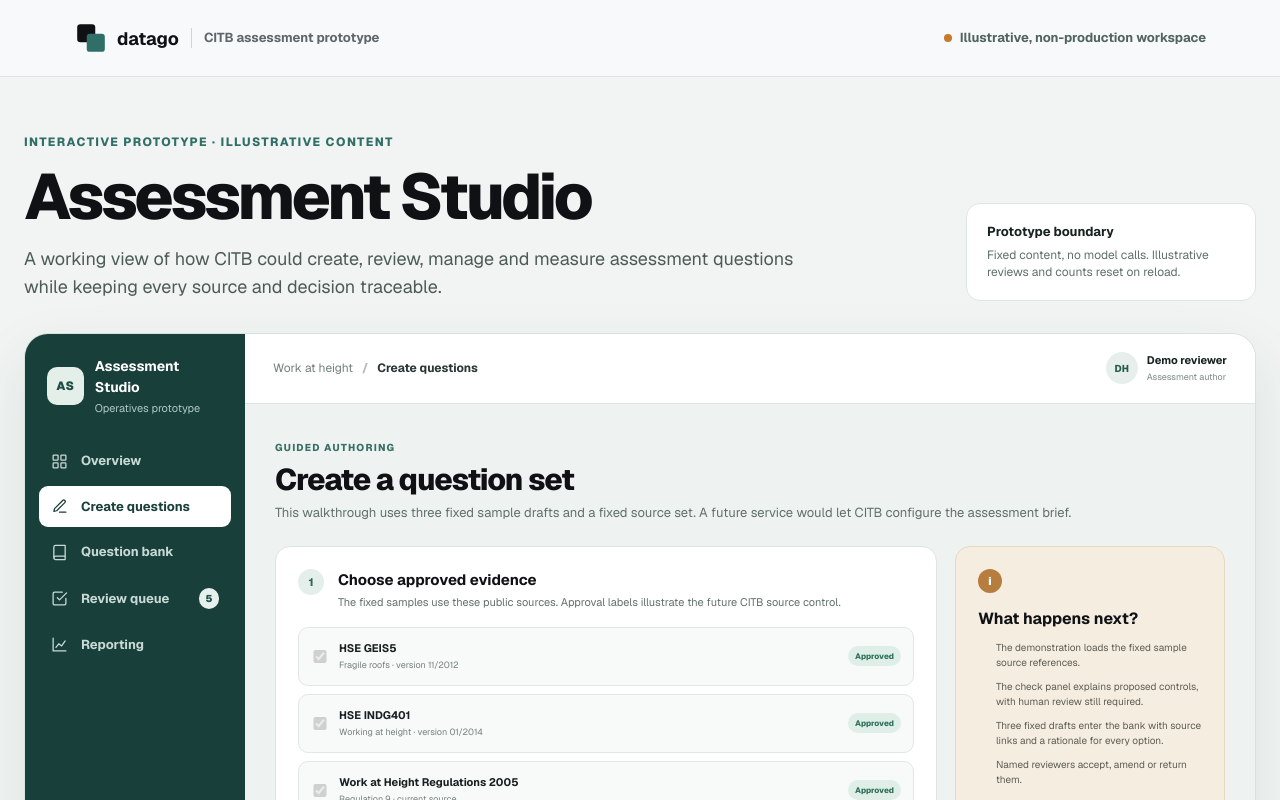
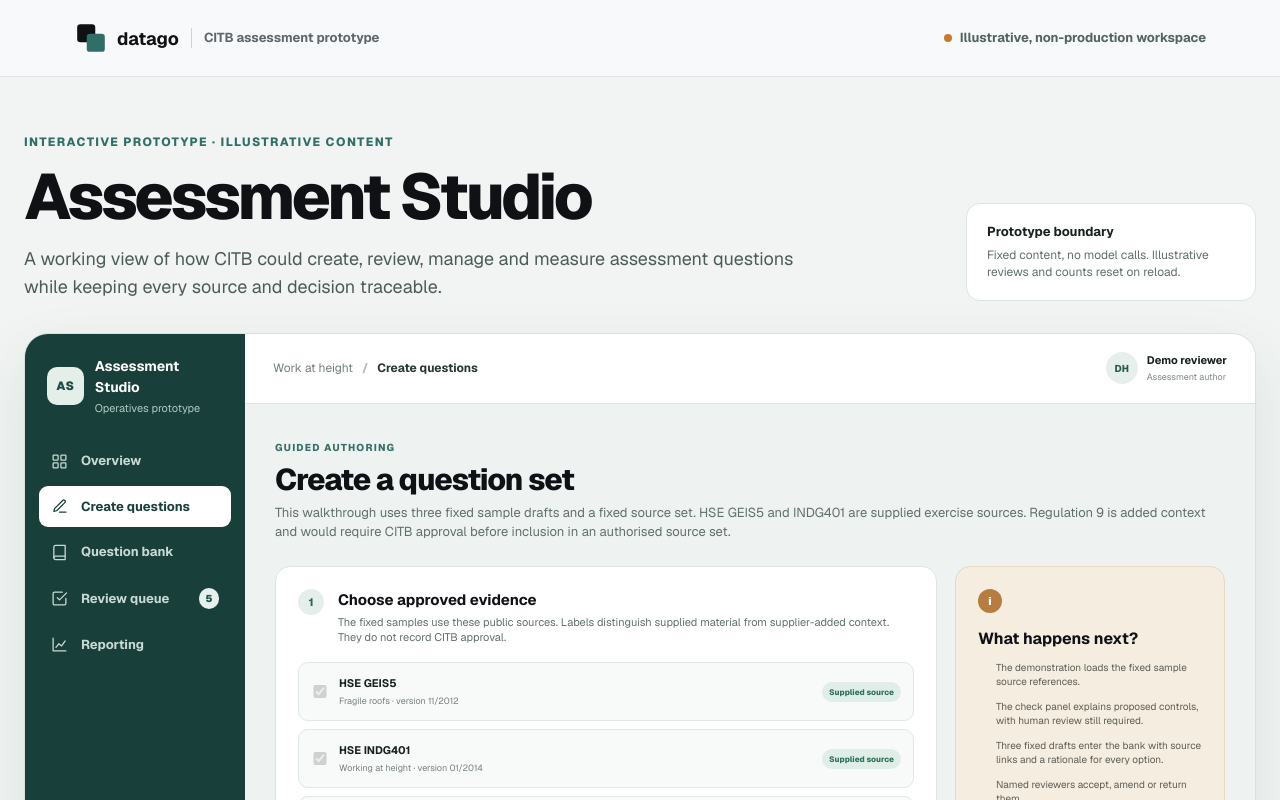
Before and after one commit to daledatago/datago.uk, a Next.js app: page /demos/citb-assessment in a window 1280 px wide. Both pictures are taken after a click on the button "Create questions". Shown: the top 800 px of the page. Built offline with nearby package versions, Linux system fonts and the light colour scheme.

Commit message:
Clarify CITB assessment source provenance and prototype boundaries

```diff
--- a/src/app/demos/assessment-authoring/assessment-demo.tsx
+++ b/src/app/demos/assessment-authoring/assessment-demo.tsx
@@ -164,6 +164,7 @@ export function AssessmentDemo() {
       <section className={styles.assessmentFootnote}>
         <strong>What this prototype is intended to test</strong>
         <p>Whether source-linked drafting, repeatable checks, human approval and clear reporting reduce the effort needed to produce a defensible assessment item. The figures and reviewer names shown here are mock data.</p>
+        <details><summary>Working features and delivery boundaries</summary><p>Working in this browser: sample loading, filters, authored question examples, review reasons and session history. Reloading resets the bank. Live AI, source ingestion, identity, durable audit, Pearson integration and production permissions are not implemented. The eight-week proposal assumes controlled test-file import/export; a later integrated PoC needs agreed scope and access.</p><p>Generation record for this demo: fixed authored fixtures, no model invocation or automated content validation. Historical run identifiers and prompts for the submitted exercise are not reconstructed here. A future run would record the approved source version, tool/configuration, output, checks, human changes and acceptance.</p></details>
       </section>
     </main>
   );
@@ -200,11 +201,11 @@ function Overview({ counts, items, onNavigate, onSelect }: { counts: { all: numb
 
 function CreateQuestions({ onGenerate }: { onGenerate: () => void }) {
   return <>
-    <div className={styles.viewHeading}><div><span className={styles.viewEyebrow}>Guided authoring</span><h2>Create a question set</h2><p>This walkthrough uses three fixed sample drafts and a fixed source set. A future service would let CITB configure the assessment brief.</p></div></div>
+    <div className={styles.viewHeading}><div><span className={styles.viewEyebrow}>Guided authoring</span><h2>Create a question set</h2><p>This walkthrough uses three fixed sample drafts and a fixed source set. HSE GEIS5 and INDG401 are supplied exercise sources. Regulation 9 is added context and would require CITB approval before inclusion in an authorised source set.</p></div></div>
     <div className={styles.authoringLayout}>
       <section className={styles.appCard}>
-        <div className={styles.formSection}><span className={styles.formNumber}>1</span><div><h3>Choose approved evidence</h3><p>The fixed samples use these public sources. Approval labels illustrate the future CITB source control.</p></div></div>
-        <div className={styles.sourcePicker}><label><input type="checkbox" checked readOnly disabled/><span><b>HSE GEIS5</b><small>Fragile roofs · version 11/2012</small></span><em>Approved</em></label><label><input type="checkbox" checked readOnly disabled/><span><b>HSE INDG401</b><small>Working at height · version 01/2014</small></span><em>Approved</em></label><label><input type="checkbox" checked readOnly disabled/><span><b>Work at Height Regulations 2005</b><small>Regulation 9 · current source</small></span><em>Approved</em></label></div>
+        <div className={styles.formSection}><span className={styles.formNumber}>1</span><div><h3>Choose approved evidence</h3><p>The fixed samples use these public sources. Labels distinguish supplied material from supplier-added context. They do not record CITB approval.</p></div></div>
+        <div className={styles.sourcePicker}><label><input type="checkbox" checked readOnly disabled/><span><b>HSE GEIS5</b><small>Fragile roofs · version 11/2012</small></span><em>Supplied source</em></label><label><input type="checkbox" checked readOnly disabled/><span><b>HSE INDG401</b><small>Working at height · version 01/2014</small></span><em>Supplied source</em></label><label><input type="checkbox" checked readOnly disabled/><span><b>Work at Height Regulations 2005</b><small>Regulation 9 · supplier-added</small></span><em>Approval needed</em></label></div>
         <div className={styles.formSection}><span className={styles.formNumber}>2</span><div><h3>Set the assessment intent</h3><p>These fields travel with every resulting question record.</p></div></div>
         <div className={styles.formGrid}><label><span>Learning objective</span><select disabled defaultValue="fragile"><option value="fragile">Identify fragile surfaces and suitable controls</option><option>Plan work at height safely</option><option>Select suitable access equipment</option></select></label><label><span>Target audience</span><select disabled><option>Operatives</option><option>Specialists</option><option>Managers and professionals</option></select></label><label><span>Questions required</span><select disabled defaultValue="3"><option value="3">3 questions</option><option>5 questions</option><option>10 questions</option></select></label><label><span>Difficulty mix</span><select disabled><option>Balanced</option><option>Foundation</option><option>Advanced</option></select></label></div>
         <div className={styles.formSection}><span className={styles.formNumber}>3</span><div><h3>Apply authoring rules</h3><p>These are proposed checks for a future service. This demo does not run content, readability or similarity validation.</p></div></div>
```
Also changed, not shown: 1 other file (tests, documents, lock files or other folders).
